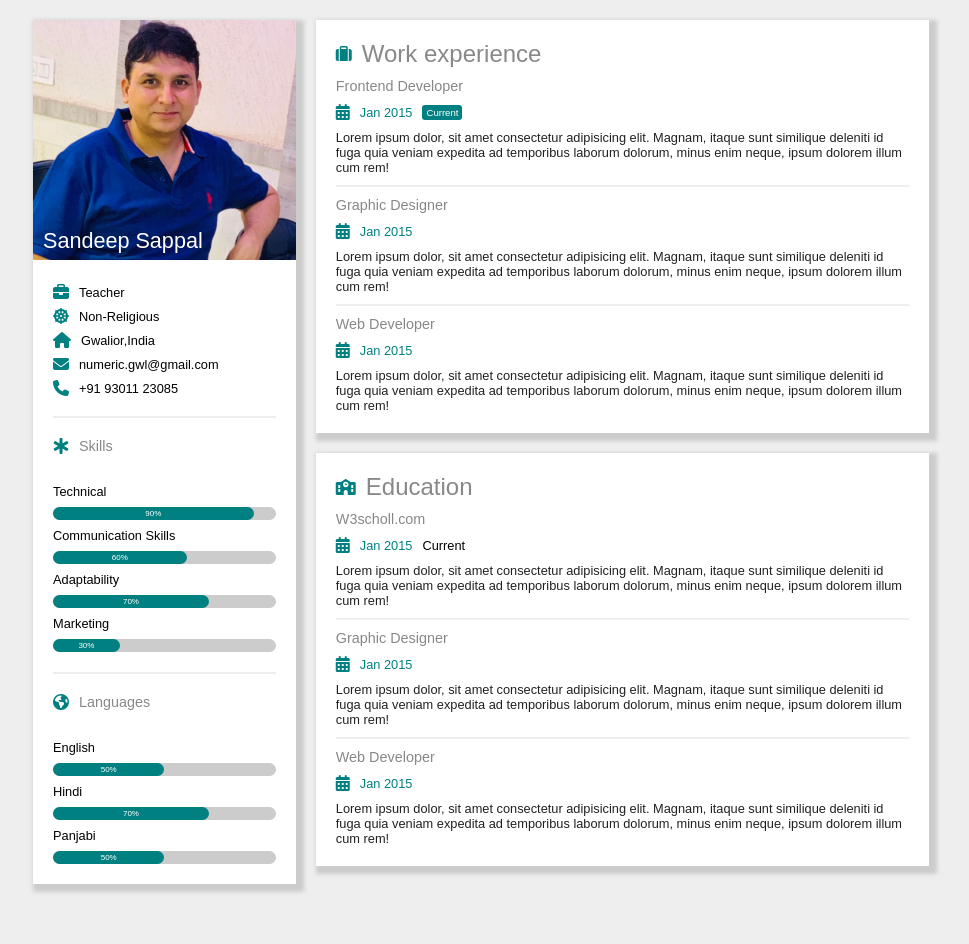
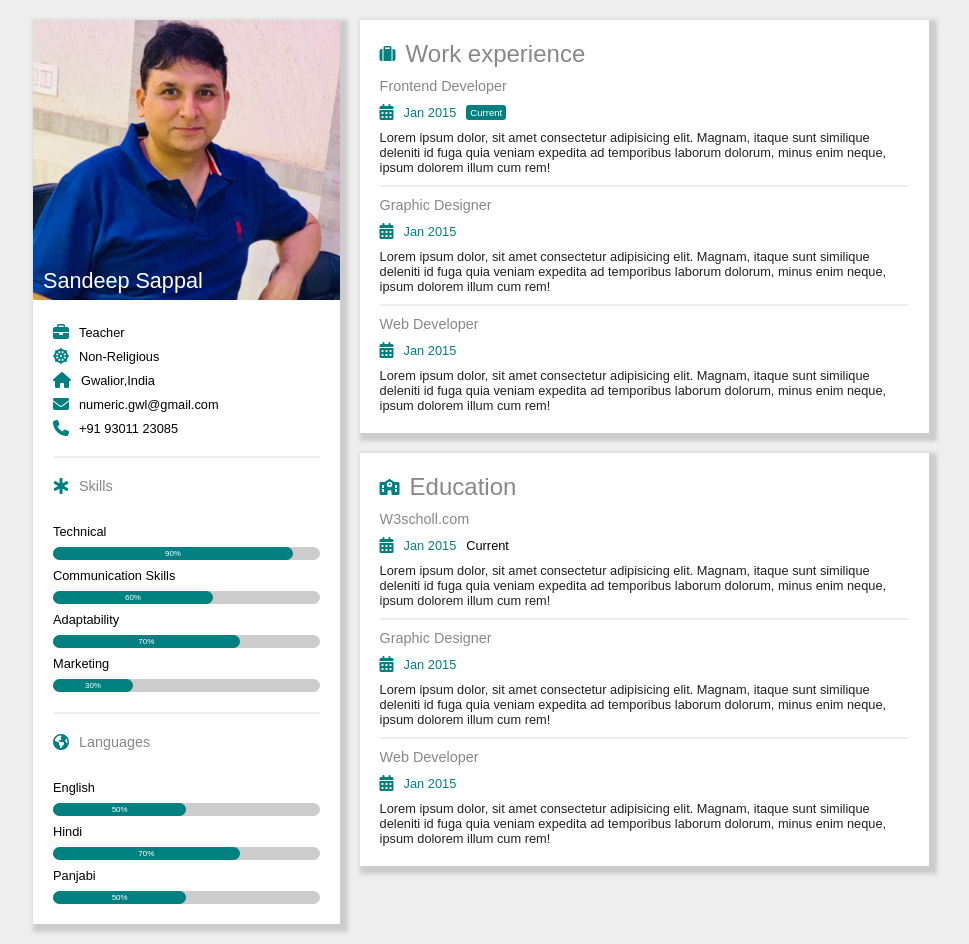
Before and after one commit to himanshu094/resume_with_css, a plain HTML site: page index.html in a window 1280 px wide. Shown: the whole page, without its empty margins (159-1128 px from the left). Before the commit the page ends 904 px from the top, so only its background shows below. Drawn offline with Linux system fonts and the light colour scheme.

Commit message:
media query added

```diff
--- a/resume.css
+++ b/resume.css
@@ -26,7 +26,8 @@ h3{
 }
 .container{
     display: flex;
-    width:70%;
+    width:100%;
+    flex-direction: column;
     margin-inline: auto;
     gap: 20px;
     margin-block: 20px;
@@ -36,13 +37,12 @@ h3{
        background-color: white;
        box-shadow: 4px 4px 4px 4px #ccc;
 }
-
 .left-column{
-    width:30%;
+    flex-basis:100%;
 }
 
 .right-column{
-    width:70%;
+    flex-basis:100%;
     display: flex;
     flex-direction: column;
     gap: 20px;
@@ -133,3 +133,16 @@ i{
 .subtext{
     margin-block: 10px;
 }
+
+@media screen and (min-width:641px) {
+    .container{
+        flex-direction: row;
+        width: 70%;
+    }
+    .left-column{
+        flex-basis:35%;
+    }
+    .right-column{
+        flex-basis: 65%;
+    }
+}
```
